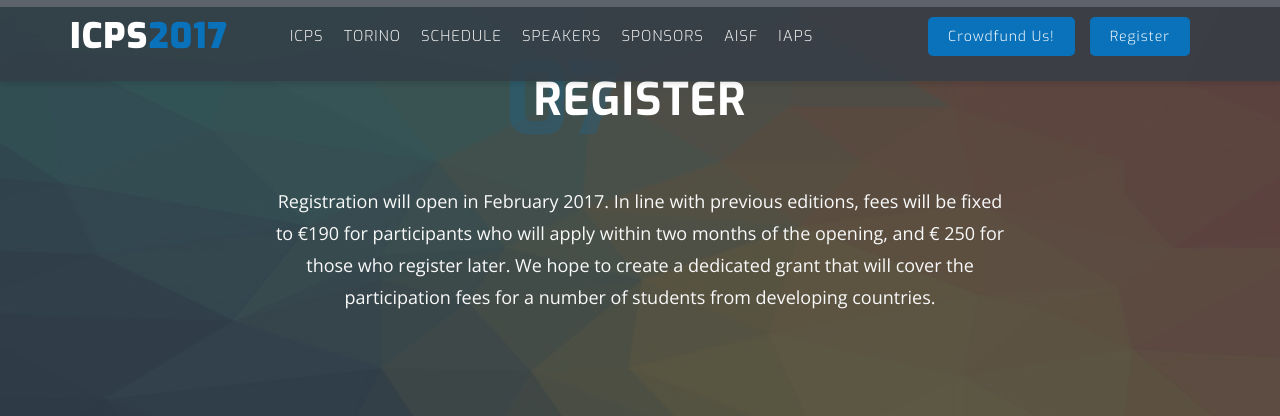
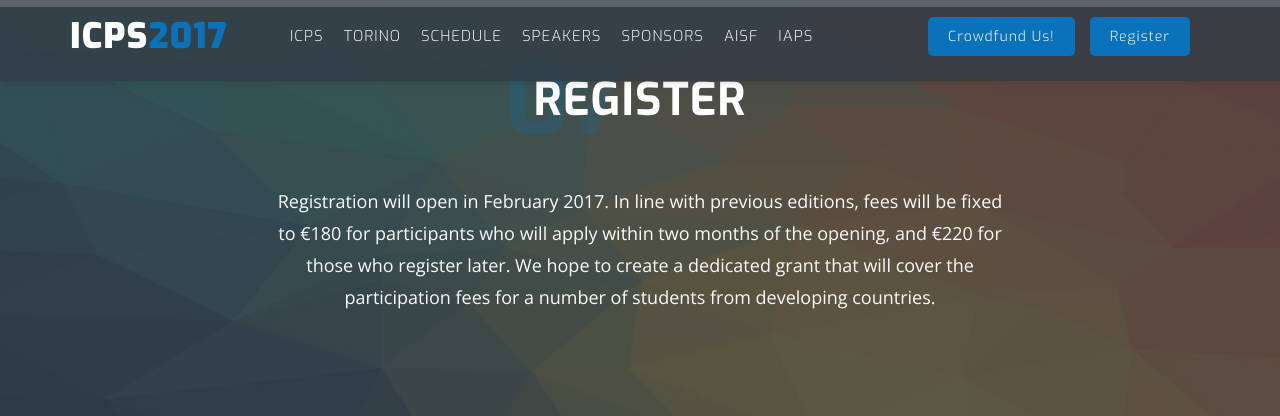
Before and after one commit to ICPS2017/ICPS2017.github.io, a Jekyll site: the page built from index.html, in a window 1280 px wide and 900 px high, scrolled down 5671 px. Shown: the top 416 px of the window. Built offline with Jekyll 4.4.1, drawn with Linux system fonts in a browser that asks for light colours; nearby versions of some CDN libraries.

Commit message:
change fees

```diff
--- a/_includes/7_register.html
+++ b/_includes/7_register.html
@@ -16,7 +16,7 @@
               </h2>
               <p class="heading-text-p wow fadeInUp" data-wow-delay=".2s">
                 Registration will open in February 2017.
-		In line with previous editions, fees will be fixed to €190 for participants who will apply within two months of the opening, and € 250 for those who register later. We hope to create a dedicated grant that will cover the participation fees for a number of students from developing countries.
+		In line with previous editions, fees will be fixed to €180 for participants who will apply within two months of the opening, and €220 for those who register later. We hope to create a dedicated grant that will cover the participation fees for a number of students from developing countries.
               </p>
             </div>
           </div> <!--//main COL-->
```
